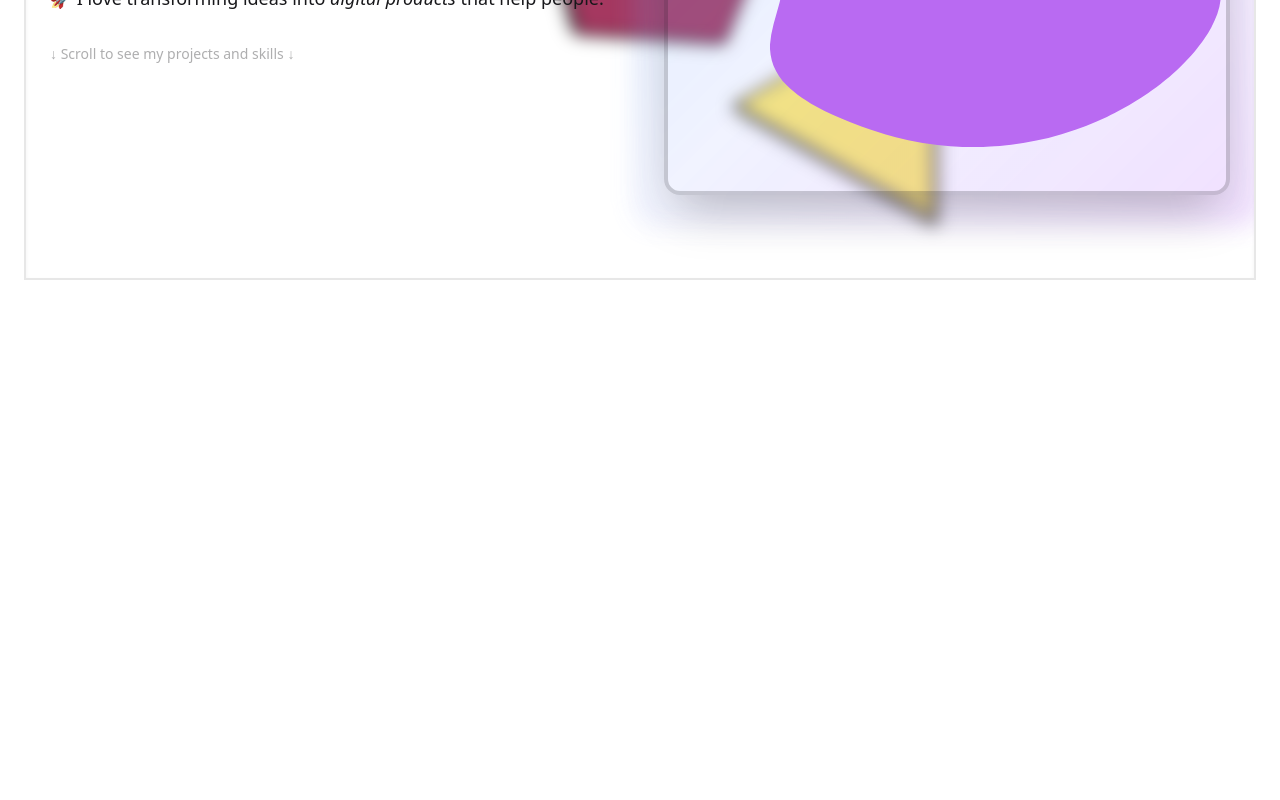
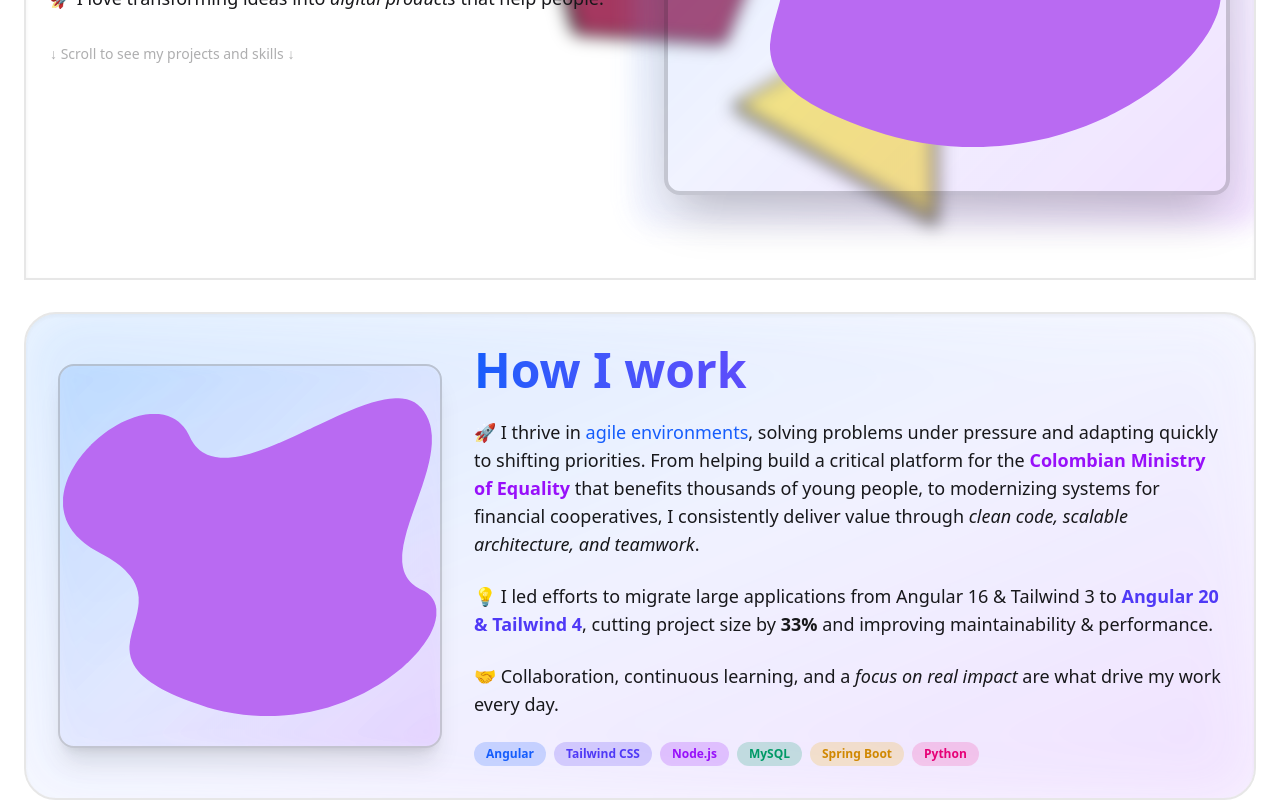
Before and after one commit to SantiagoJR-py/portfolio, an Angular app: page / in a window 1280 px wide. Shown: the part 520-1320 px from the top of the page. Before the commit the page ends 800 px from the top, so only its background shows below. Built offline with nearby package versions, Linux system fonts and the light colour scheme.

Commit message:
Update about-me.css, about-me.html, about-me.spec.ts, and 3 more files

```diff
--- /dev/null
+++ b/src/app/components/about-me/about-me.html
@@ -0,0 +1,53 @@
+<div class="relative w-full border-2 border-base-content/10 rounded-3xl sm:rounded-4xl backdrop-blur-sm shadow-inner p-6 sm:p-8 overflow-hidden">
+  <!-- Fondo blur con gradient -->
+  <div class="absolute -inset-4 sm:-inset-6 -z-10 bg-gradient-to-br from-blue-400/30 via-indigo-300/20 to-purple-400/30
+    dark:from-primary/30 dark:via-secondary/20 dark:to-accent/30 rounded-3xl blur-2xl opacity-80"></div>
+
+  <div class="flex flex-col lg:flex-row items-center gap-6 sm:gap-8 animate-fadeIn">
+    <!-- Imagen a la izquierda -->
+    <div class="w-full max-w-xs sm:max-w-sm lg:w-1/3 flex justify-center">
+      <div class="relative w-full aspect-square rounded-2xl overflow-hidden border-2 border-base-content/20 shadow-xl">
+        <img src="svg/bg-shape.svg" alt="Santiago Jiménez - Full Stack Developer"
+          class="object-cover w-full h-full hover:scale-105 transition-transform duration-500" />
+        <div class="absolute -inset-3 sm:-inset-4 -z-10 bg-gradient-to-br from-blue-400/30 via-indigo-300/20 to-purple-400/30
+          dark:from-primary/30 dark:via-secondary/20 dark:to-accent/30 rounded-2xl blur-md opacity-80 hover:opacity-100 transition-opacity duration-300"></div>
+      </div>
+    </div>
+
+    <!-- Texto a la derecha -->
+    <div class="flex-1 text-center sm:text-left space-y-4 sm:space-y-6">
+      <h2 class="text-3xl sm:text-4xl md:text-5xl font-bold bg-gradient-to-r from-blue-600 to-purple-600
+        dark:from-primary dark:to-accent bg-clip-text text-transparent">
+        How I work
+      </h2>
+
+      <p class="text-sm sm:text-base md:text-lg">
+        🚀 I thrive in <span class="font-medium text-blue-600 dark:text-primary">agile environments</span>,
+        solving problems under pressure and adapting quickly to shifting priorities. From helping build a
+        critical platform for the <span class="font-semibold text-purple-600 dark:text-accent">Colombian Ministry of Equality</span>
+        that benefits thousands of young people, to modernizing systems for financial cooperatives, I consistently deliver value
+        through <span class="italic">clean code, scalable architecture, and teamwork</span>.
+      </p>
+
+      <p class="text-sm sm:text-base md:text-lg">
+        💡 I led efforts to migrate large applications from Angular 16 & Tailwind 3 to
+        <span class="font-semibold text-indigo-600 dark:text-secondary">Angular 20 & Tailwind 4</span>,
+        cutting project size by <span class="font-semibold">33%</span> and improving maintainability & performance.
+      </p>
+
+      <p class="text-sm sm:text-base md:text-lg">
+        🤝 Collaboration, continuous learning, and a <span class="italic">focus on real impact</span>
+        are what drive my work every day.
+      </p>
+
+      <div class="flex flex-wrap justify-center sm:justify-start gap-2 mt-4">
+        <span class="px-3 py-1 rounded-full bg-blue-600/20 text-blue-600 dark:bg-primary/20 dark:text-primary text-xs font-semibold">Angular</span>
+        <span class="px-3 py-1 rounded-full bg-indigo-600/20 text-indigo-600 dark:bg-secondary/20 dark:text-secondary text-xs font-semibold">Tailwind CSS</span>
+        <span class="px-3 py-1 rounded-full bg-purple-600/20 text-purple-600 dark:bg-accent/20 dark:text-accent text-xs font-semibold">Node.js</span>
+        <span class="px-3 py-1 rounded-full bg-emerald-600/20 text-emerald-600 dark:bg-emerald-400/20 dark:text-emerald-400 text-xs font-semibold">MySQL</span>
+        <span class="px-3 py-1 rounded-full bg-yellow-500/20 text-yellow-600 dark:bg-yellow-400/20 dark:text-yellow-400 text-xs font-semibold">Spring Boot</span>
+        <span class="px-3 py-1 rounded-full bg-pink-500/20 text-pink-600 dark:bg-pink-400/20 dark:text-pink-400 text-xs font-semibold">Python</span>
+      </div>
+    </div>
+  </div>
+</div>
--- a/src/app/components/home/home.html
+++ b/src/app/components/home/home.html
@@ -1,9 +1,13 @@
 <!-- home.component.html -->
-<div class="min-h-screen w-screen sm:p-6 p-4 py-0 sm:py-0 relative bg-base-100 transition-colors duration-300 overflow-hidden">
+<div class="min-h-screen w-screen sm:p-6 p-4 py-0 sm:py-0 relative bg-base-100 transition-colors duration-300 overflow-x-hidden">
   <app-navbar
     [isDarkTheme]="isDarkTheme"
     (themeToggled)="toggleTheme()">
   </app-navbar>
 
   <app-main-content [isDarkTheme]="isDarkTheme"></app-main-content>
+<div class="mt-8 container mx-auto max-w-full">
+  <app-about-me></app-about-me>
 </div>
+
+</div>
--- a/src/app/components/home/home.ts
+++ b/src/app/components/home/home.ts
@@ -2,11 +2,12 @@
 import { Component } from '@angular/core';
 import { NavbarComponent } from '../../shared/navbar/navbar';
 import { MainContentComponent } from '../main-content/main-content';
+import { AboutMe } from "../about-me/about-me";
 
 @Component({
   selector: 'app-home',
   standalone: true,
-  imports: [NavbarComponent, MainContentComponent],
+  imports: [NavbarComponent, MainContentComponent, AboutMe],
   templateUrl: './home.html',
   styleUrls: ['./home.css']
 })
```
Also changed, not shown: src/app/components/about-me/about-me.ts (added, +11 -0 lines), src/app/components/about-me/about-me.css (added), 1 other file (tests, documents, lock files or other folders).
